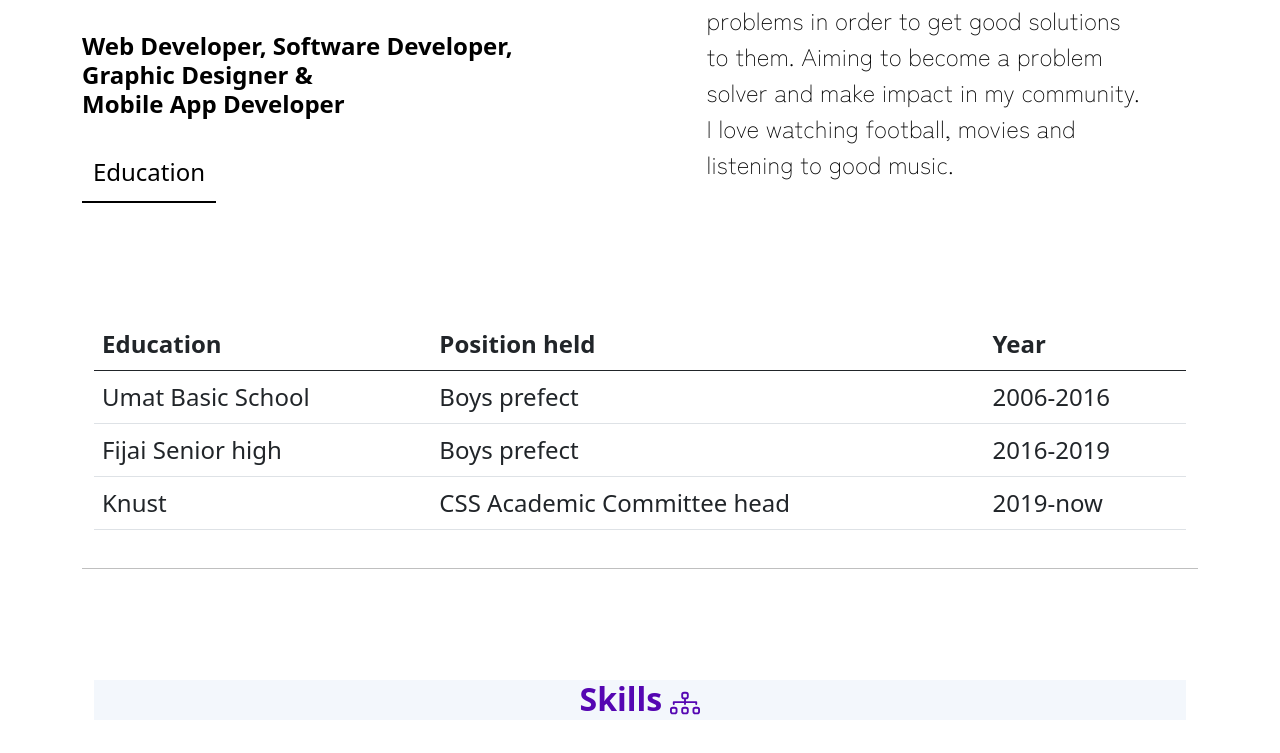
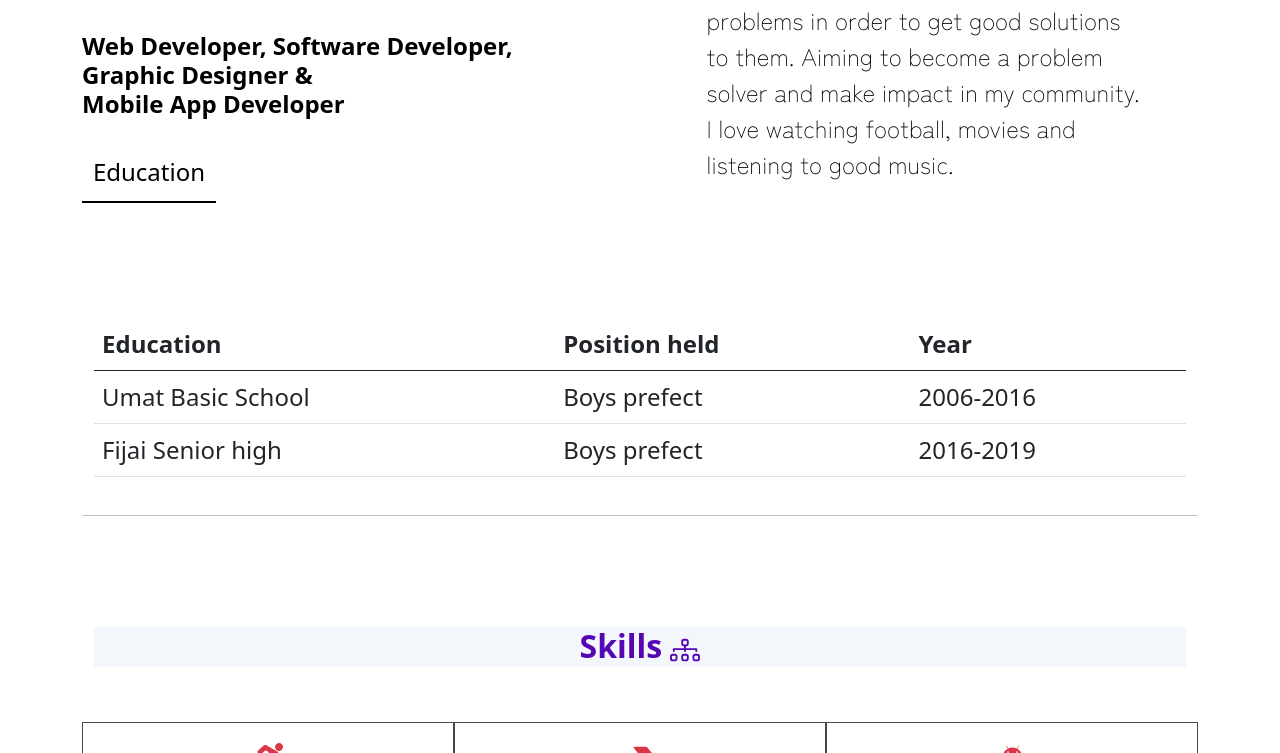
Before and after one commit to EbenezerKobinaAcquah/UpdatedPortfolioWebsite, a plain HTML site: page index.html in a window 1280 px wide. Shown: the part 937-1690 px from the top of the page. Drawn offline with nearby package versions, Linux system fonts and the light colour scheme.

Commit message:
Update index.html

```diff
--- a/index.html
+++ b/index.html
@@ -102,7 +102,7 @@
                         <h3 class="hello">Hello i'm</h3>
 
                         <h3 class="Name ">Ebenezer<span class="fullstop">.</span></h3>
-                        <p class="bio">A computer science student in KNUST aspiring to become a full stack developer in the near future.
+                        <p class="bio">A passionate tech enthusiast aspiring to become a software engineer in the near future.
                         </p>
                         <a href="#skils"><button type="button" class="btn" id="skils-button">My Skills</button></a>
                     </div>
@@ -171,12 +171,7 @@
                     <td>Boys prefect</td>
                     <td>2016-2019</td>
                   </tr>
-                  <tr>
 
-                    <td>Knust</td>
-                    <td>CSS Academic Committee head</td>
-                    <td>2019-now</td>
-                  </tr>
                 </tbody>
               </table>
         </div>
```
